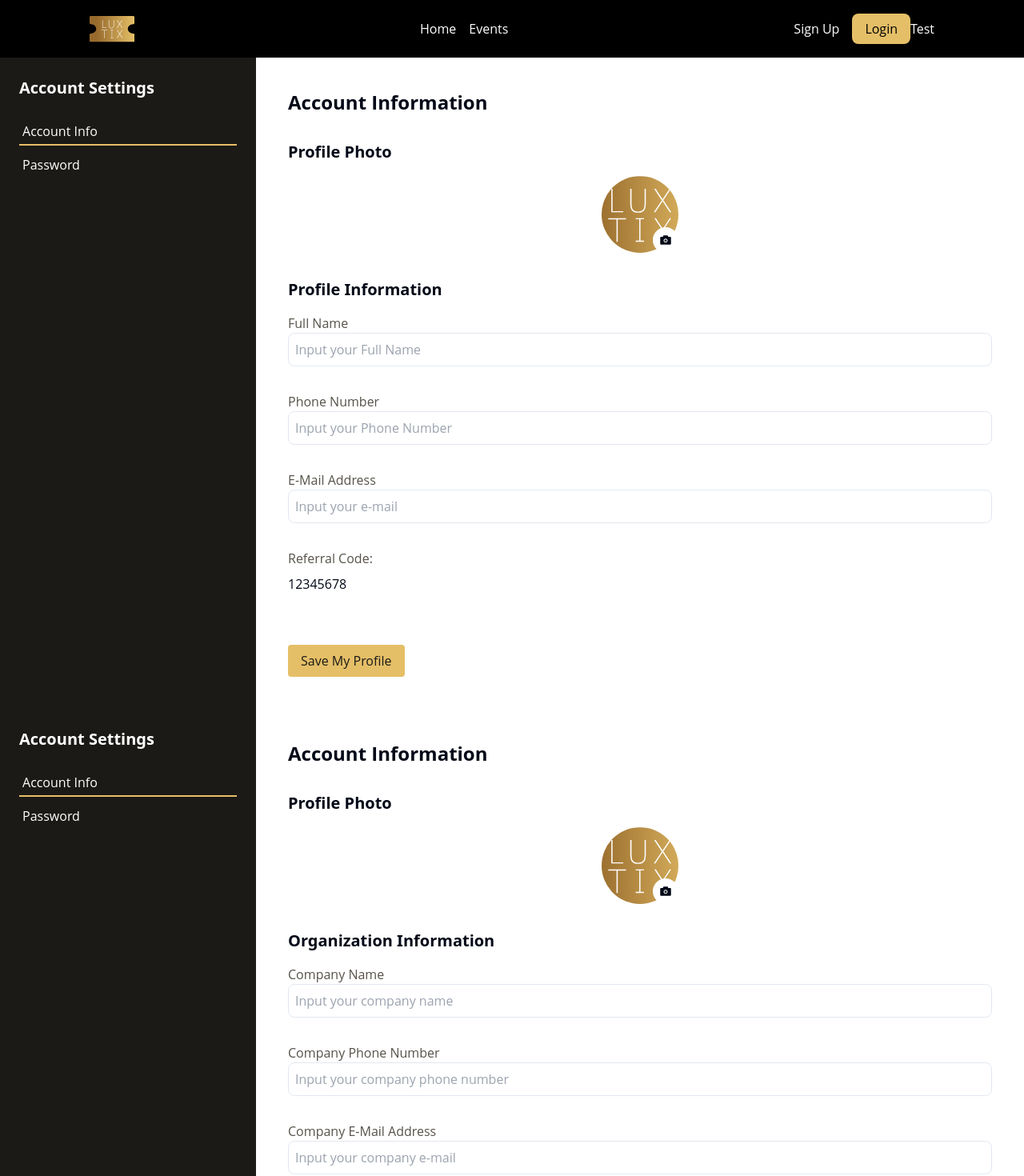
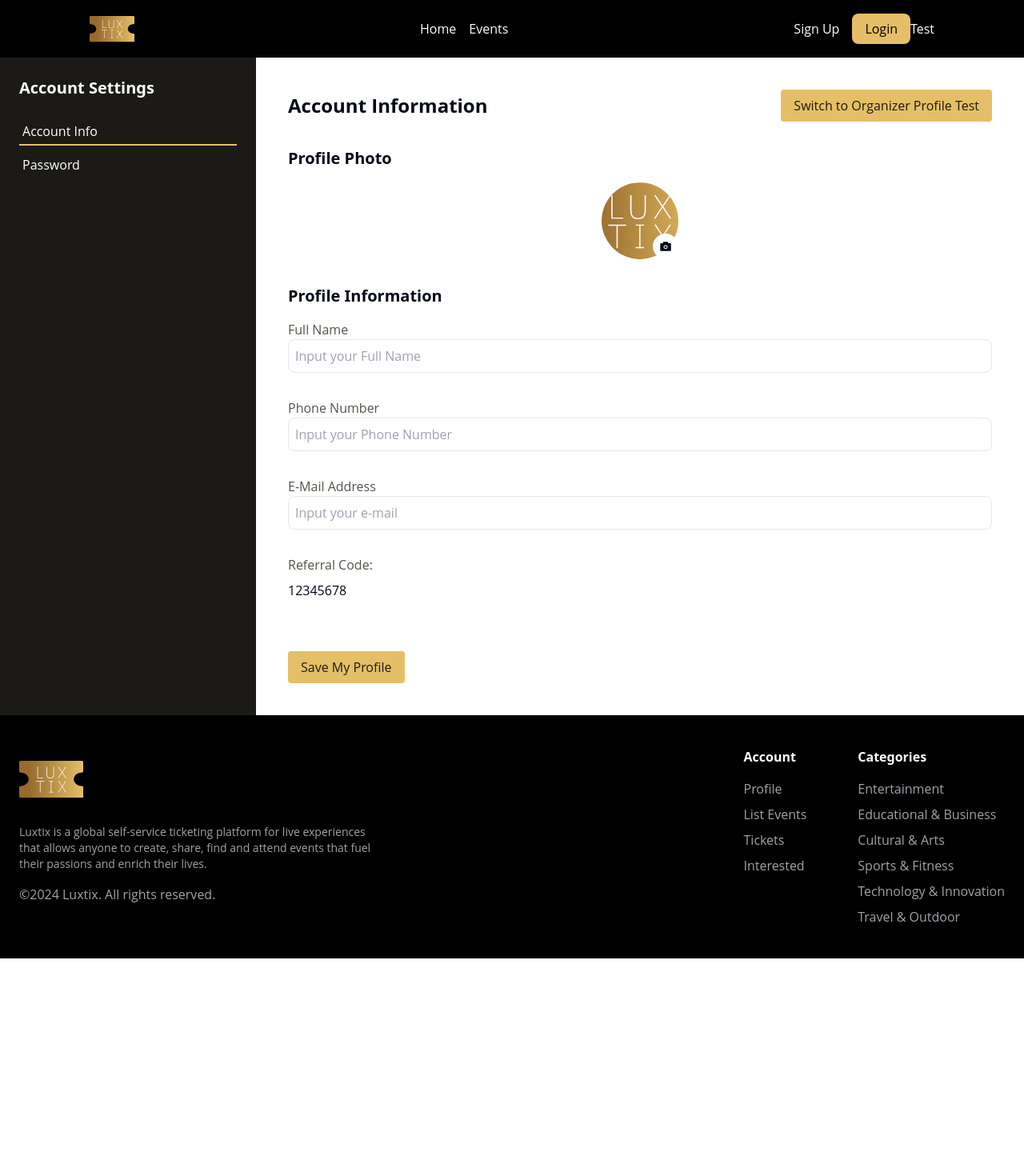
Before and after one commit to Luxtix/DTI-Frontend, a Next.js app: page /profile/1 in a window 1280 px wide. Shown: the top 1470 px of the page at 80% size. After the commit the page ends 1198 px from the top, so only its background shows below. Built offline with nearby package versions, Linux system fonts and the light colour scheme.

Commit message:
fix(jacob) merge user and organizer profile

```diff
--- a/app/profile/[profileId]/_components/ProfileOrganizer/index.tsx
+++ /dev/null
@@ -1,71 +0,0 @@
-"use client";
-
-import logo from "../../../../../public/logo.svg";
-import Image from "next/image";
-import { AiFillCamera } from "react-icons/ai";
-import { FormField } from "@/components/ui";
-import ProfileSideMenu from "../ProfileSideMenu";
-
-
-function ProfileOrganizer() {
-  return (
-    <div className="flex min-h-screen bg-white">
-      <ProfileSideMenu />
-      <main className="w-3/4 p-2 sm:p-10">
-        <h1 className="text-2xl font-bold mb-8">Account Information</h1>
-        <section className="mb-8">
-          <h2 className="text-xl font-semibold mb-4">Profile Photo</h2>
-          <div className="relative w-24 h-24 mx-auto mb-4">
-            <Image
-              src={logo}
-              alt="Profile Photo"
-              className="rounded-full w-full h-full object-cover"
-            />
-            <button className="absolute bottom-0 right-0 bg-white rounded-full p-2">
-              <AiFillCamera />
-            </button>
-          </div>
-        </section>
-
-        <section>
-          <h2 className="text-xl font-semibold mb-4">
-            Organization Information
-          </h2>
-          <form className="space-y-4">
-            <div className="flex flex-col">
-              <FormField
-                label="Company Name"
-                type="text"
-                placeholder="Input your company name"
-              />
-            </div>
-            <div className="flex flex-col">
-              <FormField
-                label="Company Phone Number"
-                type="text"
-                placeholder="Input your company phone number"
-              />
-            </div>
-            <div className="flex flex-col">
-              <FormField
-                label="Company E-Mail Address"
-                type="text"
-                placeholder="Input your company e-mail"
-              />
-            </div>
-            <div className="pt-12">
-              <button
-                type="submit"
-                className="btn-anim bg-luxtix-6 text-luxtix-1 py-2 px-4 rounded hover:bg-luxtix-2 transition duration-300"
-              >
-                Save My Profile
-              </button>
-            </div>
-          </form>
-        </section>
-      </main>
-    </div>
-  );
-}
-
-export default ProfileOrganizer;
--- a/app/profile/[profileId]/_components/ProfileUser/index.tsx
+++ b/app/profile/[profileId]/_components/ProfileUser/index.tsx
@@ -1,19 +1,39 @@
 "use client";
-import logo from "../../../../../public/logo.svg";
+
+import logo from "@/public/logo.svg";
 import profileItems from "@/utils/profileItems";
-import { FormField } from "../../../../../components/ui";
+import { FormField } from "@/components/ui";
 import Image from "next/image";
 import { AiFillCamera } from "react-icons/ai";
 import ProfileSideMenu from "../ProfileSideMenu";
+import { useState } from "react";
 
 const profileReff = profileItems[1];
 
-function ProfileUser() {
+function Profile() {
+  const [isUserProfile, setIsUserProfile] = useState(true);
+
+  const toggleProfile = () => {
+    setIsUserProfile(!isUserProfile);
+  };
+
   return (
     <div className="flex min-h-screen bg-white">
       <ProfileSideMenu />
       <main className="w-3/4 p-2 sm:p-10">
-        <h1 className="text-2xl font-bold mb-8">Account Information</h1>
+        <div className="flex justify-between items-center mb-8">
+          <h1 className="text-2xl font-bold">
+            {isUserProfile ? "Account Information" : "Organization Information"}
+          </h1>
+          <button
+            onClick={toggleProfile}
+            className="btn-anim bg-luxtix-6 text-luxtix-1 py-2 px-4 rounded hover:bg-luxtix-2 transition duration-300"
+          >
+            {isUserProfile
+              ? "Switch to Organizer Profile Test"
+              : "Switch to User Profile Test"}
+          </button>
+        </div>
         <section className="mb-8">
           <h2 className="text-xl font-semibold mb-4">Profile Photo</h2>
           <div className="relative w-24 h-24 mx-auto mb-4">
@@ -27,9 +47,12 @@ function ProfileUser() {
             </button>
           </div>
         </section>
-
+        {isUserProfile ? (
+          <>
             <section>
-          <h2 className="text-xl font-semibold mb-4">Profile Information</h2>
+              <h2 className="text-xl font-semibold mb-4">
+                Profile Information
+              </h2>
               <form className="space-y-4">
                 <div className="flex flex-col">
                   <FormField
@@ -53,7 +76,9 @@ function ProfileUser() {
                   />
                 </div>
                 <div className="flex flex-col">
-              <label className="block text-luxtix-8 mb-2">Referral Code:</label>
+                  <label className="block text-luxtix-8 mb-2">
+                    Referral Code:
+                  </label>
                   {profileReff.referralId}
                 </div>
                 <div className="pt-12">
@@ -66,9 +91,50 @@ function ProfileUser() {
                 </div>
               </form>
             </section>
+          </>
+        ) : (
+          <>
+            <section>
+              <h2 className="text-xl font-semibold mb-4">
+                Organization Information
+              </h2>
+              <form className="space-y-4">
+                <div className="flex flex-col">
+                  <FormField
+                    label="Company Name"
+                    type="text"
+                    placeholder="Input your company name"
+                  />
+                </div>
+                <div className="flex flex-col">
+                  <FormField
+                    label="Company Phone Number"
+                    type="text"
+                    placeholder="Input your company phone number"
+                  />
+                </div>
+                <div className="flex flex-col">
+                  <FormField
+                    label="Company E-Mail Address"
+                    type="text"
+                    placeholder="Input your company e-mail"
+                  />
+                </div>
+                <div className="pt-12">
+                  <button
+                    type="submit"
+                    className="btn-anim bg-luxtix-6 text-luxtix-1 py-2 px-4 rounded hover:bg-luxtix-2 transition duration-300"
+                  >
+                    Save My Profile
+                  </button>
+                </div>
+              </form>
+            </section>
+          </>
+        )}
       </main>
     </div>
   );
 }
 
-export default ProfileUser;
+export default Profile;
--- a/app/profile/[profileId]/page.tsx
+++ b/app/profile/[profileId]/page.tsx
@@ -1,14 +1,13 @@
 import Navbar from "@/components/Navbar";
-import Footer from "@/components/Navbar";
 import ProfileOrganizer from "./_components/ProfileOrganizer";
 import ProfileUser from "./_components/ProfileUser";
+import Footer from "@/components/Footer";
 
 function page() {
   return (
     <div>
       <Navbar />
       <ProfileUser />
-      <ProfileOrganizer />
       <Footer />
     </div>
   );
--- a/app/profile/[profileId]/password/page.tsx
+++ b/app/profile/[profileId]/password/page.tsx
@@ -1,5 +1,6 @@
-import { Footer, Navbar } from "@/components";
+import Navbar from "@/components/Navbar";
 import ProfilePassword from "./_components/ProfilePassword";
+import Footer from "@/components/Footer";
 
 function page() {
   return (
```
Also changed, not shown: app/purchased-tickets/order-detail/_components/index.tsx (added), app/purchased-tickets/order-detail/page.tsx (added). Lines whose indentation alone changed are shown as unchanged.
